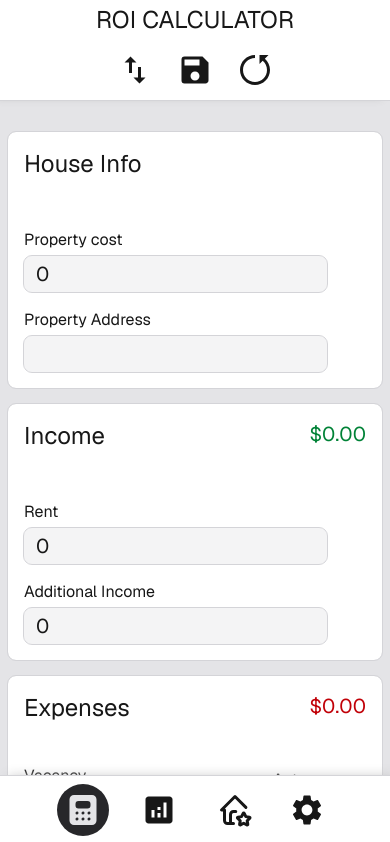
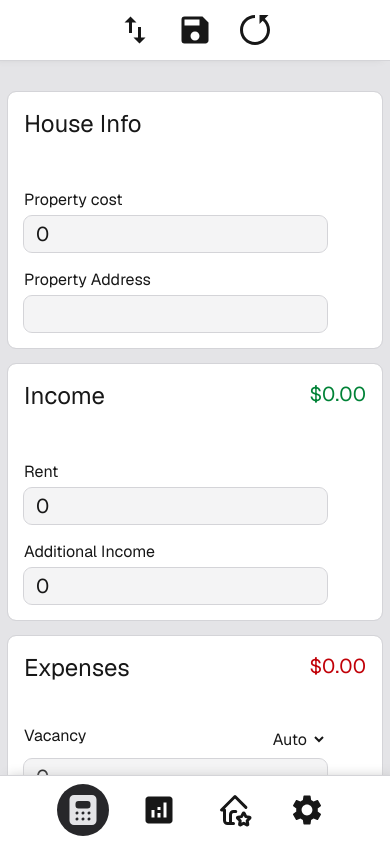
Before and after one commit to devinhaynes/foursquare-roi, a Next.js app: page /calc in a window 390 px wide. Shown: the top 842 px of the page. Built offline with nearby package versions, Linux system fonts and the light colour scheme.

Commit message:
Light mode and very small screens updates

```diff
--- a/app/(protected)/calc/page.tsx
+++ b/app/(protected)/calc/page.tsx
@@ -51,7 +51,7 @@ const ROI = () => {
               <input
                 id="address"
                 value={state.address}
-                className="bg-zinc-100 dark:bg-zinc-900 outline-1 outline-zinc-300 dark:outline-zinc-800 px-3 py-1 rounded-lg text-xl"
+                className="bg-zinc-100 dark:bg-zinc-900 outline-1 outline-zinc-300 dark:outline-zinc-800 px-3 py-1 rounded-lg text-xl w-[150px] min-[350px]:w-auto"
                 onChange={(e) => actions.setValue("address", e.target.value)}
               />
             </div>
--- a/app/(protected)/settings/SignoutButton.tsx
+++ b/app/(protected)/settings/SignoutButton.tsx
@@ -17,7 +17,7 @@ export const SignOutButton = () => {
   };
 
   return (
-    <div className="grid grid-cols-subgrid col-start-2 items-center">
+    <div className="grid grid-cols-subgrid min-[300px]:col-start-2 items-center">
       <button
         onClick={handleSignOut}
         className="px-3 py-2 bg-[var(--foreground)] text-[var(--background)] dark:bg-zinc-900 dark:text-[var(--foreground)] rounded-lg w-fit ml-auto"
--- a/app/(protected)/settings/page.tsx
+++ b/app/(protected)/settings/page.tsx
@@ -45,18 +45,18 @@ const SettingsPage = () => {
           },
         ]}
       />
-      <div className="grid grid-cols-2 mx-auto md:mx-[unset] lg:grid-rows-5 lg:grid-cols-[repeat(auto-fit,minmax(0,1fr))] gap-y-20 md:gap-y-8 gap-x-8 w-fit mt-8 lg:gap-x-20 lg:gap-y-0 px-2 md:px-0">
+      <div className="grid grid-cols-2 mx-auto md:mx-[unset] lg:grid-rows-5 lg:grid-cols-[repeat(auto-fit,minmax(0,1fr))] gap-y-20 md:gap-y-8 gap-x-8 w-full min-[440px]:w-fit mt-8 lg:gap-x-20 lg:gap-y-0 px-2 md:px-0">
         <div className="grid grid-cols-subgrid col-span-2 lg:col-span-1 lg:grid-rows-subgrid lg:row-span-full items-center gap-y-4">
           <h2 className="col-span-2 border-b-[1px] mb-4 lg:my-4 uppercase">
             Profile
           </h2>
-          <div className="grid grid-cols-subgrid col-span-2 lg:col-span-1 lg:flex lg:gap-x-2 items-center">
+          <div className="grid min-[440px]:grid-cols-subgrid col-span-2 lg:col-span-1 lg:grid-cols-2 lg:gap-x-2 items-center gap-y-1">
             <p>Username:</p>
             <p className="px-2 py-1 dark:bg-zinc-900 rounded-lg ml-auto">
               {user ? user.email : "N/A"}
             </p>
           </div>
-          <div className="grid grid-cols-subgrid col-span-2 lg:col-span-1 lg:grid-cols-2 lg:gap-x-2 items-center">
+          <div className="grid min-[440px]:grid-cols-subgrid col-span-2 lg:col-span-1 lg:grid-cols-2 lg:gap-x-2 items-center gap-y-1">
             <label>Avatar:</label>
             <MdAccountCircle className="text-3xl ml-auto" />
           </div>
@@ -64,7 +64,7 @@ const SettingsPage = () => {
         </div>
         <div className="grid grid-cols-subgrid col-span-2 lg:col-span-1 lg:grid-rows-subgrid lg:row-span-full items-center gap-y-4">
           <h2 className="col-span-2 border-b-[1px] my-4 uppercase">Theme</h2>
-          <div className="grid grid-cols-subgrid col-span-2 lg:col-span-1 lg:grid-cols-2 lg:gap-x-2 items-center">
+          <div className="grid min-[440px]:grid-cols-subgrid col-span-2 lg:col-span-1 lg:grid-cols-2 lg:gap-x-2 items-center gap-y-1">
             <label>Theme:</label>
             <select className="bg-zinc-100 dark:bg-zinc-900 p-1 rounded-lg outline-1 outline-zinc-300 dark:outline-zinc-800">
               <option>System</option>
@@ -72,7 +72,7 @@ const SettingsPage = () => {
               <option>Dark</option>
             </select>
           </div>
-          <div className="grid grid-cols-subgrid col-span-2 lg:col-span-1 lg:grid-cols-2 lg:gap-x-2 items-center">
+          <div className="grid min-[440px]:grid-cols-subgrid col-span-2 lg:col-span-1 lg:grid-cols-2 lg:gap-x-2 items-center gap-y-1">
             <label>Accent color:</label>
             <select className="bg-zinc-100 dark:bg-zinc-900 p-1 rounded-lg outline-1 outline-zinc-300 dark:outline-zinc-800">
               <option>Yellow</option>
@@ -85,7 +85,7 @@ const SettingsPage = () => {
           <h2 className="col-span-2 border-b-[1px] my-4 uppercase">
             Percentages
           </h2>
-          <div className="grid grid-cols-subgrid col-span-2 lg:col-span-1 lg:grid-cols-2 lg:gap-x-2 items-center">
+          <div className="grid min-[440px]:grid-cols-subgrid col-span-2 lg:col-span-1 lg:grid-cols-2 lg:gap-x-2 items-center gap-y-1">
             <label>Vacancy:</label>
             <select
               defaultValue="total_income"
@@ -96,7 +96,7 @@ const SettingsPage = () => {
               ))}
             </select>
           </div>
-          <div className="grid grid-cols-subgrid col-span-2 lg:col-span-1 lg:grid-cols-2 lg:gap-x-2 items-center">
+          <div className="grid min-[440px]:grid-cols-subgrid col-span-2 lg:col-span-1 lg:grid-cols-2 lg:gap-x-2 items-center gap-y-1">
             <label>Repairs (Monthly):</label>
             <select
               defaultValue="total_income"
@@ -107,7 +107,7 @@ const SettingsPage = () => {
               ))}
             </select>
           </div>
-          <div className="grid grid-cols-subgrid col-span-2 lg:col-span-1 lg:grid-cols-2 lg:gap-x-2 items-center">
+          <div className="grid min-[440px]:grid-cols-subgrid col-span-2 lg:col-span-1 lg:grid-cols-2 lg:gap-x-2 items-center gap-y-1">
             <label>Capital Expenditures:</label>
             <select
               defaultValue="total_income"
@@ -118,7 +118,7 @@ const SettingsPage = () => {
               ))}
             </select>
           </div>
-          <div className="grid grid-cols-subgrid col-span-2 lg:col-span-1 lg:grid-cols-2 lg:gap-x-2 items-center">
+          <div className="grid min-[440px]:grid-cols-subgrid col-span-2 lg:col-span-1 lg:grid-cols-2 lg:gap-x-2 items-center gap-y-1">
             <label>Property Management:</label>
             <select
               defaultValue="total_income"
--- a/app/components/Input.tsx
+++ b/app/components/Input.tsx
@@ -39,7 +39,7 @@ export const Input = ({
     <div className="flex flex-col-reverse gap-1 w-max">
       {" "}
       {/* The flex-col has to be reversed in order for peer functionality to work. Ref: https://tailwindcss.com/docs/hover-focus-and-other-states#styling-based-on-sibling-state */}
-      <div className="peer flex flex-wrap-reverse gap-1">
+      <div className="peer">
         <input
           id={formId}
           value={
@@ -49,12 +49,12 @@ export const Input = ({
               ? state[formId].value
               : 0
           }
-          className="bg-zinc-100 dark:bg-zinc-900 outline-1 outline-zinc-300 dark:outline-zinc-800 px-3 py-1 rounded-lg text-xl"
+          className="bg-zinc-100 dark:bg-zinc-900 outline-1 outline-zinc-300 dark:outline-zinc-800 px-3 py-1 rounded-lg text-xl w-[150px] min-[350px]:w-auto"
           disabled={disabled}
           onChange={onValueChange}
         />
       </div>
-      <div className="flex flex-wrap justify-between">
+      <div className="flex flex-col min-[350px]:flex-row justify-between">
         <label htmlFor={formId} className="peer-has-[:disabled]:text-zinc-600">
           {label}
         </label>
--- a/app/components/PageHeader.tsx
+++ b/app/components/PageHeader.tsx
@@ -14,8 +14,8 @@ type Props = {
 export const PageHeader = ({ header, toolbar }: Props) => {
   return (
     <div className="z-4 outline-1 outline-zinc-300 dark:outline-zinc-800 bg-white dark:bg-zinc-950 flex flex-col min-[440px]:flex-row justify-between items-center w-full text-3xl px-2 py-1 sticky top-0 shadow-[-6px_0_8px_-2px_#c3c3c3] dark:shadow-[-6px_0_8px_-2px_#1e1e1e] | md:shadow-[0_0_8px_#c3c3c3] md:dark:shadow-[0_0_8px_-2px_#1e1e1e] md:rounded-lg md:top-4 ">
-      <h1 className="text-2xl uppercase">{header}</h1>
-      <div className="flex gap-2 mt-2 min-[440px]:mt-0">
+      <h1 className="text-2xl uppercase hidden min-[440px]:block">{header}</h1>
+      <div className="flex gap-2">
         {toolbar.map((t, i) => (
           <button
             key={t.name + `_${i}`}
--- a/app/components/Selector.tsx
+++ b/app/components/Selector.tsx
@@ -19,7 +19,7 @@ export const Selector = ({ input }: Props) => {
     <form className="flex">
       <select
         onChange={onChange}
-        className="text-right p-1 dark:bg-zinc-950 w-fit"
+        className="min-[350px]:text-right p-1 dark:bg-zinc-950 w-fit"
         value={(state[input] as Selectable).selector}
       >
         <option value="auto">Auto</option>
```
